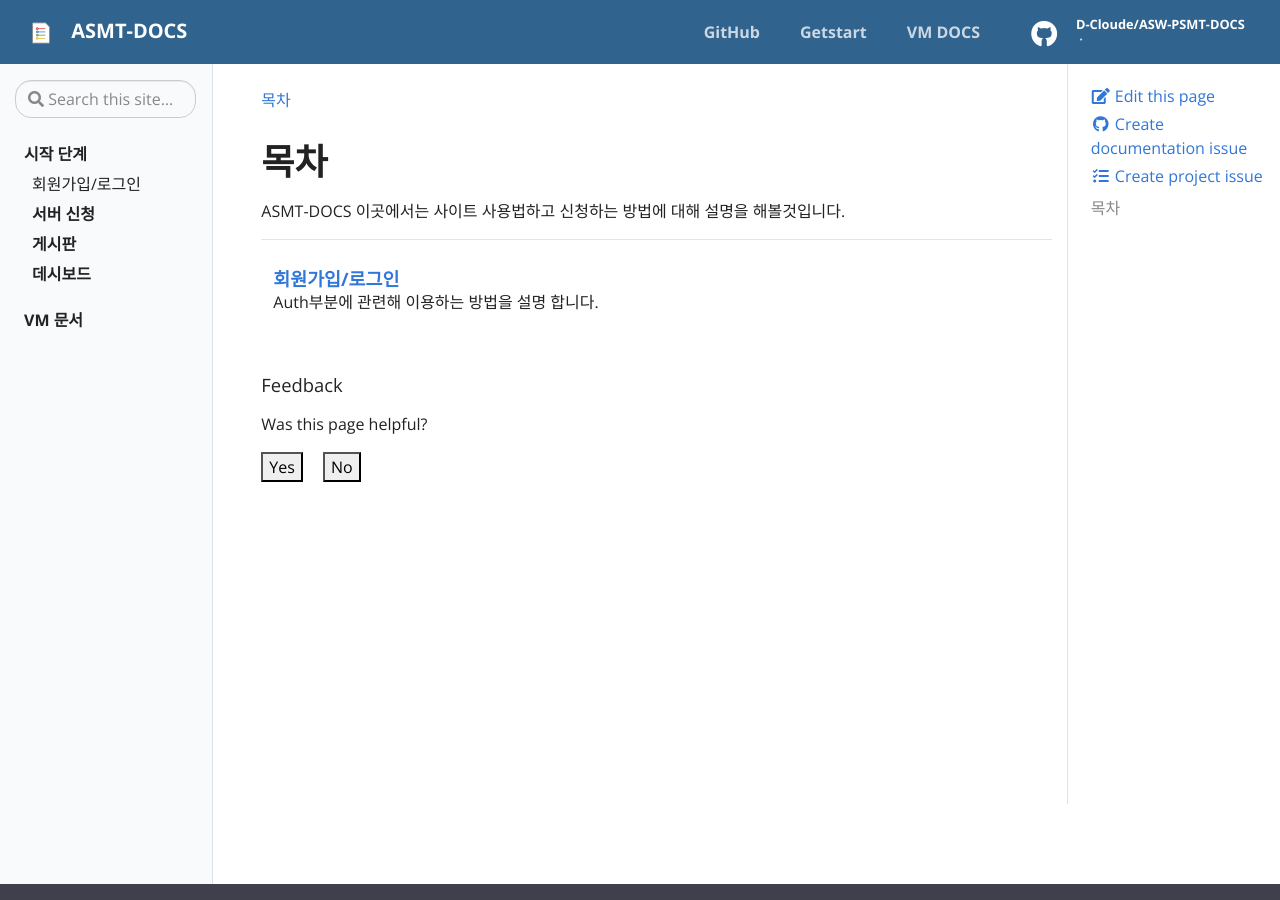
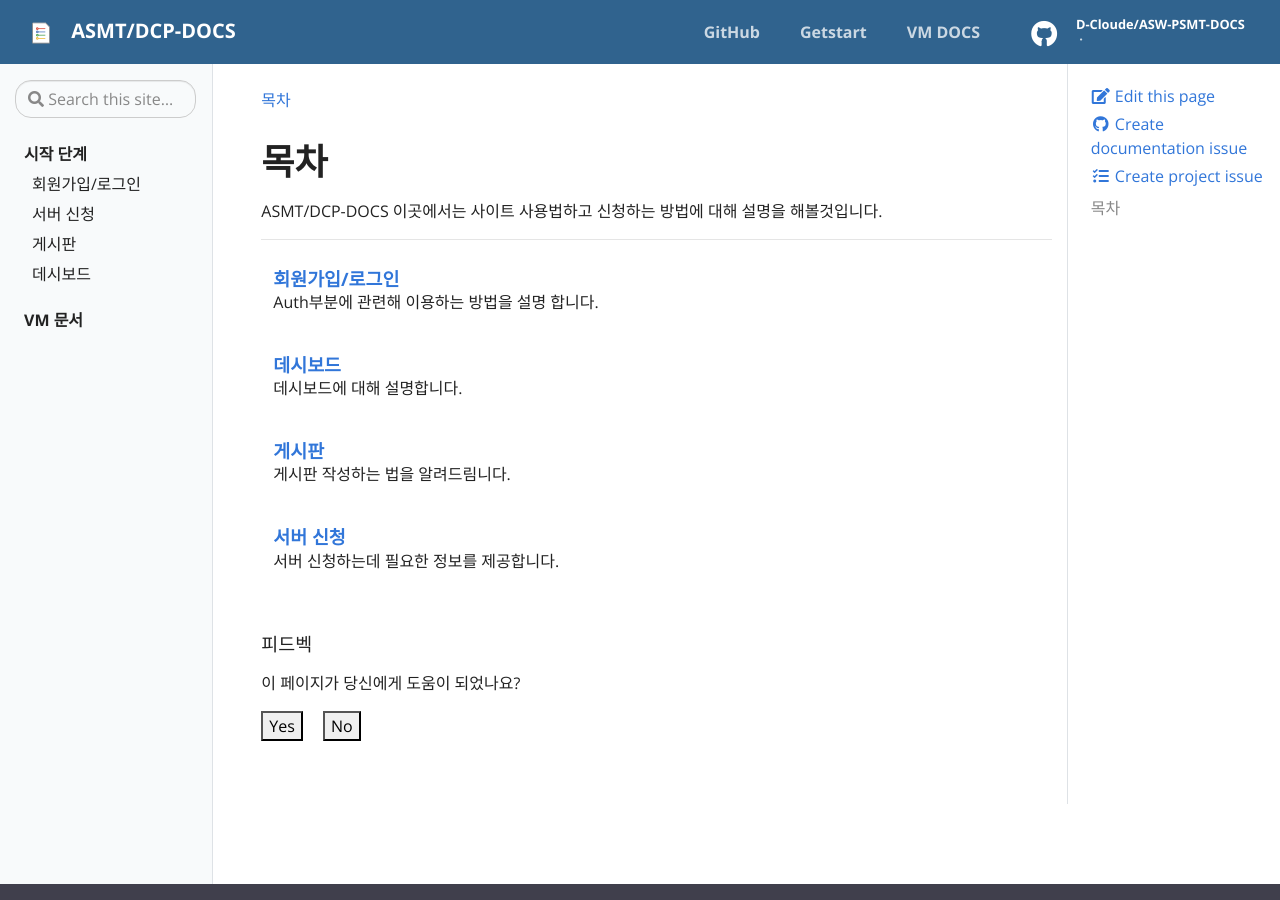
Before and after one commit to D-Cloude/ASW-DCP-DOCS, a Jekyll site: the page built from pages/Getstart.md, in a window 1280 px wide and 900 px high. Built offline with Jekyll 4.4.1, drawn with Linux system fonts in a browser that asks for light colours.

Commit message:
(중간점)

```diff
--- a/_config.yml
+++ b/_config.yml
@@ -14,7 +14,7 @@
 # You can create any custom variable you would like, and they will be accessible
 # in the templates via {{ site.myvariable }}.
 
-title: ASMT-DOCS
+title: ASMT/DCP-DOCS
 email: lyw514549@gmail.com
 author: INMD1
 description: > # this means to ignore newlines until "baseurl:"
--- a/_getstart/auth.md
+++ b/_getstart/auth.md
@@ -4,4 +4,19 @@ title: 회원가입/로그인
 description: Auth부분에 관련해 이용하는 방법을 설명 합니다.
 ---
 
-# hello
+이번 페이지에서는 저희 사이트를 이용하기전 회원가입 하는 방벙을 알려드리겟습니다.
+
+## 회원 가입 페이지 방문
+아래에 주소로 들어가거나 이 버튼을 누루고 이동해주세요.
+![img](../assets/img/Auth_button.png)<br/>
+DCP: [https://asw-dcp.o-r.kr/site/auth_prcess](https://asw-dcp.o-r.kr/site/auth_prcess)<br/>
+ASW: (아직 건설중) <br/>
+
+![img](../assets/img/Auth_active.png)<br/>
+그리고 페이지 들어가면 로그인쪽으로 활성화된 버튼을 회원가입쪽을 눌려서 활성화 해주세요.
+
+## 정보 입력
+<img src="../assets/img/sinup.png" width="300" height="300"><br/>
+사진에 나와잇는 정보를 다 입력해주세요.<br/>
+
+{% include alert.html type="warning" title="주의사항" content="학번하고 정보를 정확하게 입력을 해주세요. 추후 서버 신청후 검증 프로세스에서 문제가 발생 할수 있습니다." %}
--- /dev/null
+++ b/_getstart/bashboard.md
@@ -0,0 +1,5 @@
+---
+layout: page
+title: 데시보드
+description: 데시보드에 대해 설명합니다.
+---
--- /dev/null
+++ b/_getstart/board.md
@@ -0,0 +1,5 @@
+---
+layout: page
+title: 게시판
+description: 게시판 작성하는 법을 알려드림니다.
+---
--- /dev/null
+++ b/_getstart/server_application.md
@@ -0,0 +1,18 @@
+---
+layout: page
+title: 서버 신청
+description: 서버 신청하는데 필요한 정보를 제공합니다.
+---
+{% include alert.html type="info" title="안내사항" content="이 부분에서는 DCP하고 ASW하고 보이는 부분이 차이가 날수 있어서 공통된 부분은 `공통` 으로 표기가 되고 아닐경우 따로 표기가 됨니다." %}
+
+## 페이지 이동 (공통)
+메인 페이지에서 서버 신청이라는 버튼을 찾아서 눌려주세요.<br/>
+<img src="../assets/img/server.png" width="100" height="100"><br/>
+이래 페이지로 이동하는지 확인해주세요.<br/>
+![img](../assets/img/server_main.png)<br/>
+> 일부 item은 DCP하고 ASW하고 차이가 발생 할수 있습니다.
+
+## 대여 정보 (공통)
+<img src="../assets/img/Rental_information.png" width="250" height="250"><br/>
+대여 정보에서 정확한  날짜와 사유를 입력해주세요. 관리자가 심의 할때 유용한 정보로 활용될수 있습니다.
+{% include alert.html type="warning" title="주의사항" content="대여 날자를 정확히 입력해 주세요. 분기 말에 전체 확인을 해서 초과한  VM대해서는 무통보 삭제가 될수 있습니다." %}
--- a/_includes/feedback.html
+++ b/_includes/feedback.html
@@ -13,8 +13,8 @@
     display: block;
   }
 </style>
-<h5 class="feedback--title">Feedback</h5>
-<p class="feedback--question">Was this page helpful?</p>
+<h5 class="feedback--title">피드벡</h5>
+<p class="feedback--question">이 페이지가 당신에게 도움이 되었나요?</p>
 <button class="feedback--answer feedback--answer-yes">Yes</button>
 <button class="feedback--answer feedback--answer-no">No</button>
 <p class="feedback--response feedback--response-yes">
```
Also changed, not shown: _data/toc.yml (+3 -6 lines), assets/img/Auth_active.png (added), assets/img/Auth_button.png (added), assets/img/Rental_information.png (added), assets/img/server.png (added), assets/img/server_main.png (added), assets/img/sinup.png (added).
